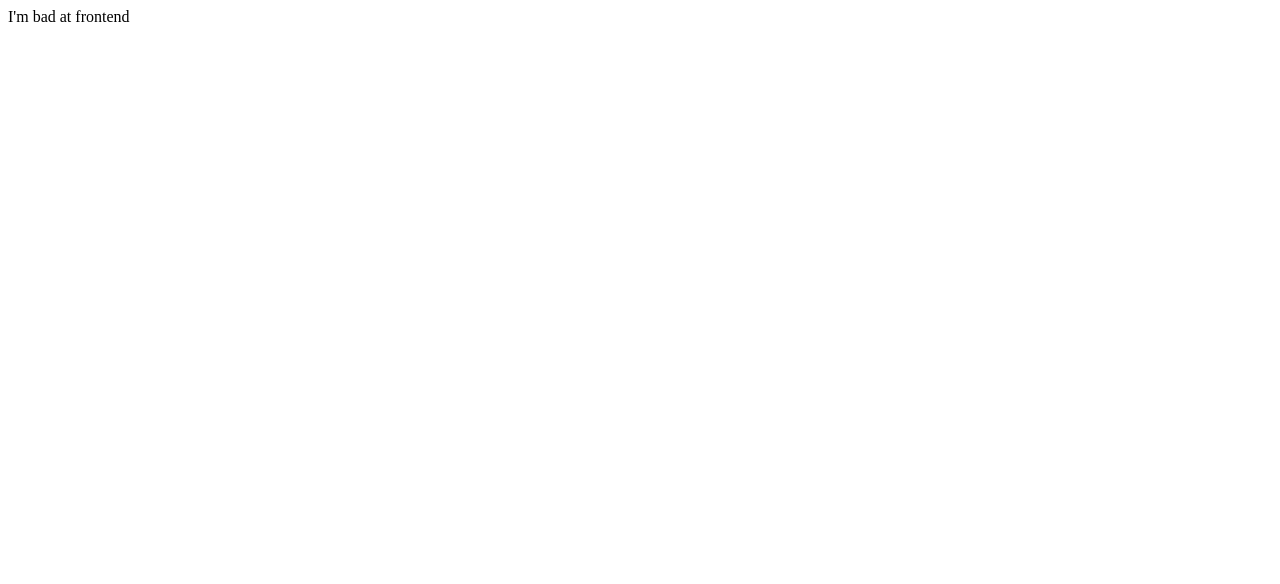
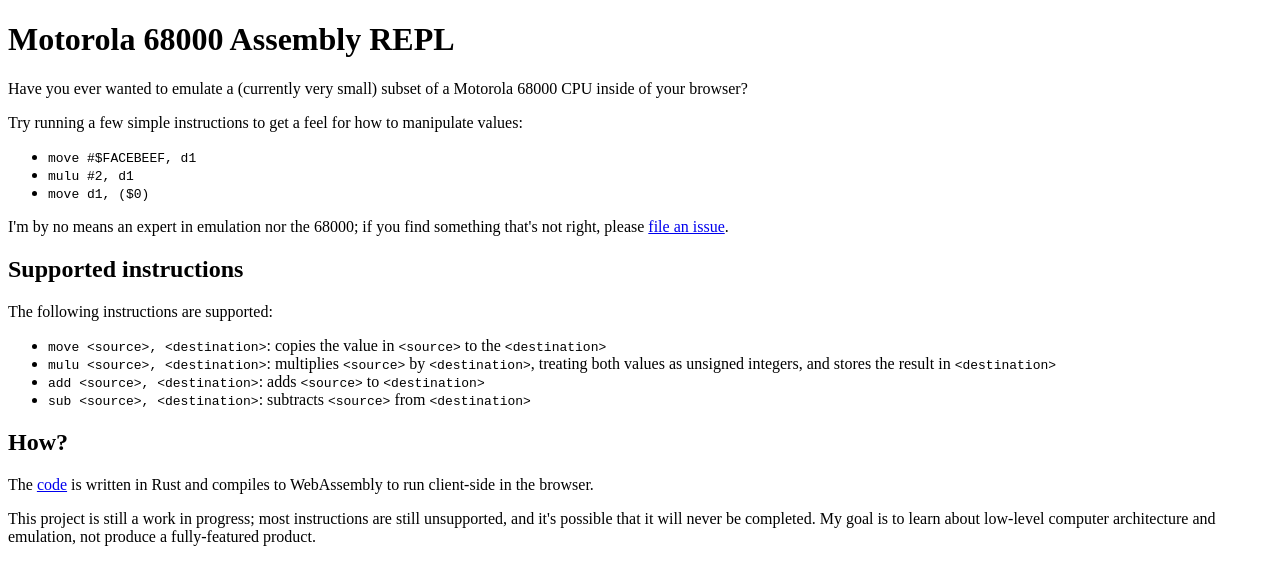
Before and after one commit to AnnikaCodes/68k-emulator, a website built with webpack: page website/www/index.html in a window 1280 px wide. Built offline with nearby package versions, Linux system fonts and the light colour scheme; files whose address does not match are found by name.

Commit message:
Improvements to the website

```diff
--- a/website/www/index.html
+++ b/website/www/index.html
@@ -3,12 +3,46 @@
   <head>
     <meta charset="utf-8">
     <script src="https://cdnjs.cloudflare.com/ajax/libs/ace/1.4.13/ace.min.js"></script>
-    <title>Hello wasm-pack!</title>
+    <script src="./bootstrap.js"></script>
+    <title>m68k Assembly REPL</title>
   </head>
   <body>
-    <noscript>This page contains webassembly and javascript content, please enable javascript in your browser.</noscript>
-    I'm bad at frontend
+    <h1>Motorola 68000 Assembly REPL</h1>
+    <p>
+      Have you ever wanted to emulate a (currently very small) subset of a Motorola 68000 CPU inside of your browser?
+    </p>
+    <p>
+      Try running a few simple instructions to get a feel for how to manipulate values:
+      <ul>
+        <li><code>move #$FACEBEEF, d1</code></li>
+        <li><code>mulu #2, d1</code></li>
+        <li><code>move d1, ($0)</code></li>
+      </ul>
+    </p>
+    <p>
+      I'm by no means an expert in emulation nor the 68000; if you find something that's not right, please <a href="https://github.com/AnnikaCodes/68k-emulator/issues/new">file an issue</a>.
+    </p>
+    <noscript>This website uses WebAssembly and JavaScript; you must enable JavaScript to properly experience it.</noscript>
     <div id="container"></div>
-    <script src="./bootstrap.js"></script>
+
+    <h2>Supported instructions</h2>
+    <p>
+      The following instructions are supported:
+      <ul>
+        <li><code>move &lt;source&gt;, &lt;destination&gt;</code>: copies the value in <code>&lt;source&gt;</code> to the <code>&lt;destination&gt;</code></li>
+        <li><code>mulu &lt;source&gt;, &lt;destination&gt;</code>: multiplies <code>&lt;source&gt;</code> by <code>&lt;destination&gt;</code>, treating both values as unsigned integers, and stores the result in <code>&lt;destination&gt;</code></li>
+        <li><code>add &lt;source&gt;, &lt;destination&gt;</code>: adds <code>&lt;source&gt;</code> to <code>&lt;destination&gt;</code></li>
+        <li><code>sub &lt;source&gt;, &lt;destination&gt;</code>: subtracts <code>&lt;source&gt;</code> from <code>&lt;destination&gt;</code></li>
+      </ul>
+    </p>
+
+    <h2>How?</h2>
+    <p>
+      The <a href="https://github.com/AnnikaCodes/68k-emulator">code</a> is written in Rust and compiles to WebAssembly to run client-side in the browser.
+    </p>
+    <p>
+      This project is still a work in progress; most instructions are still unsupported, and it's possible that it will never be completed.
+      My goal is to learn about low-level computer architecture and emulation, not produce a fully-featured product.
+    </p>
   </body>
 </html>
--- a/website/www/index.js
+++ b/website/www/index.js
@@ -46,7 +46,7 @@
 
     const newOutput = document.createElement("pre");
     newOutput.className = "repl";
-    newOutput.appendChild(document.createTextNode(' => ' + state));
+    newOutput.appendChild(document.createTextNode('=> ' + state));
     document.getElementById("container").appendChild(newOutput);
 
     currentEditor = createEditor();
```
